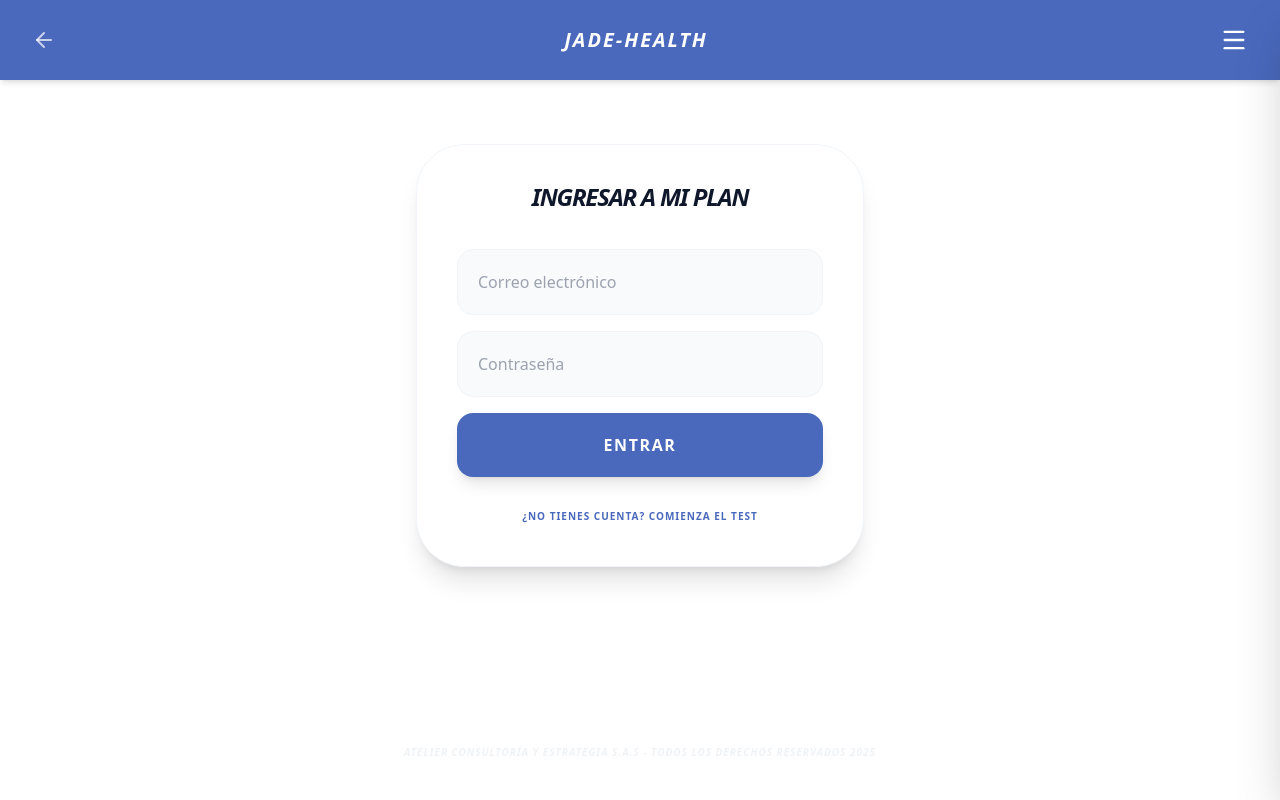
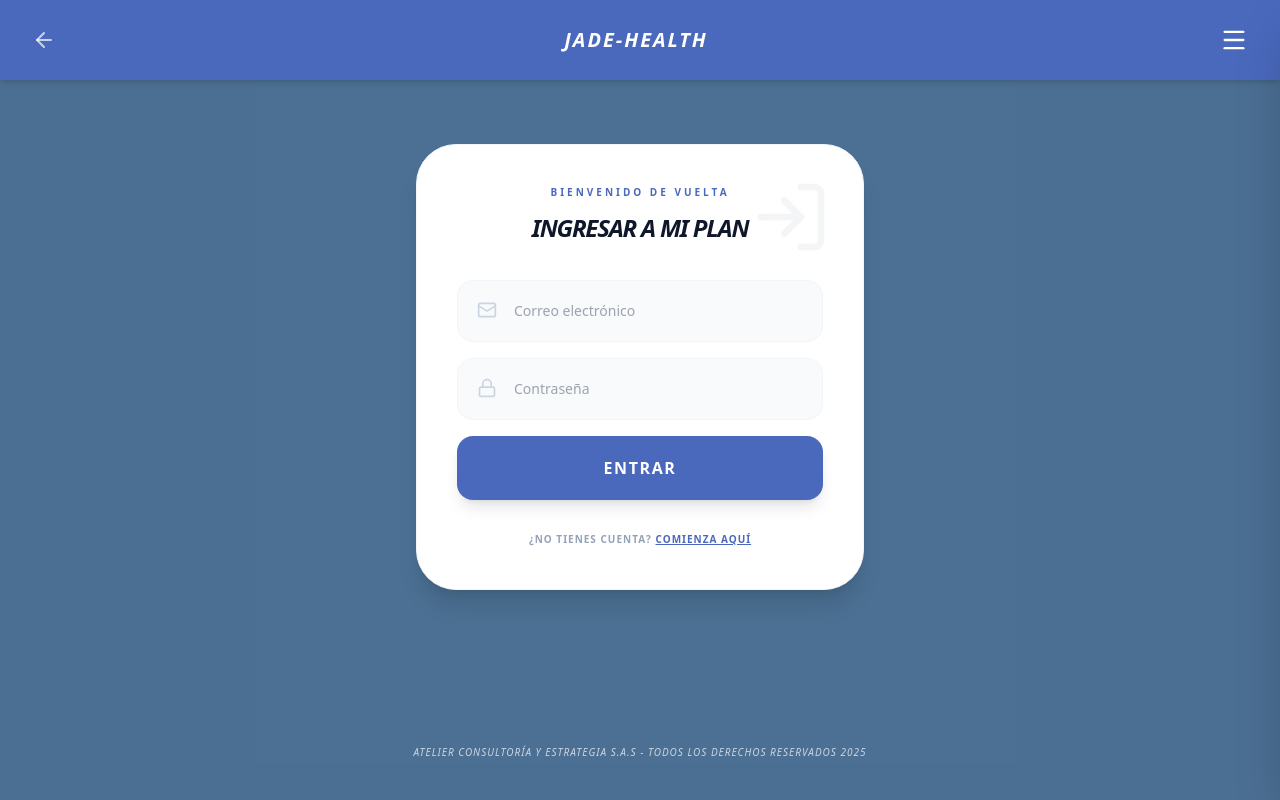
Before and after one commit to Atelier-Ai-Insights/crianza, a Next.js app: page /auth in a window 1280 px wide. Built offline with nearby package versions, Linux system fonts and the light colour scheme; no server answers.

Commit message:
Update auth.js

```diff
--- a/pages/auth.js
+++ b/pages/auth.js
@@ -2,8 +2,9 @@ import { useState, useEffect } from 'react';
 import { supabase } from '../lib/supabase';
 import { useRouter } from 'next/router';
 import Menu from '../components/Menu';
-import { ArrowLeft } from 'lucide-react';
+import { ArrowLeft, Mail, Lock, UserPlus, LogIn } from 'lucide-react';
 import { CONFIG } from '../constants/config';
+import { PERFILES } from '../constants/perfiles';
 
 export default function Auth() {
   const router = useRouter();
@@ -22,27 +23,43 @@ export default function Auth() {
 
     if (isLogin) {
       const { error } = await supabase.auth.signInWithPassword({ email, password });
-      if (!error) router.push('/plan');
-      else alert("Error al ingresar: " + error.message);
+      if (!error) {
+        router.push('/plan');
+      } else {
+        alert("Error al ingresar: " + error.message);
+      }
     } else {
       const { data, error } = await supabase.auth.signUp({ email, password });
+
       if (!error && data.user) {
-        const tempPerfil = localStorage.getItem('temp_perfil');
-        await supabase.from('perfiles').insert([{
+        // Recuperamos el nombre del perfil calculado (ej: "Abrumado en Crisis")
+        const tempPerfil = localStorage.getItem('temp_perfil') || PERFILES.TENSION;
+
+        const { error: profileError } = await supabase.from('perfiles').insert([{
           id: data.user.id,
           tipo_perfil: tempPerfil,
           test_completado: true
         }]);
+
+        if (!profileError) {
           router.push('/plan');
-      } else alert("Error al registrarse: " + error.message);
+        } else {
+          alert("Error al crear perfil: " + profileError.message);
+        }
+      } else {
+        alert("Error al registrarse: " + error.message);
+      }
     }
     setLoading(false);
   };
 
   return (
-    <div className="min-h-screen bg-white pt-32 px-6 flex flex-col items-center">
+    <div className="min-h-screen bg-slate-50/30 pt-32 px-6 flex flex-col items-center">
       <header className="fixed top-0 left-0 w-full bg-primary h-20 px-6 flex items-center justify-between z-30 shadow-md">
-        <button onClick={() => router.push('/')} className="p-2 text-white/70 hover:text-white transition-all">
+        <button
+          onClick={() => router.push('/')}
+          className="p-2 text-white/70 hover:text-white transition-all active:scale-90"
+        >
           <ArrowLeft size={24} />
         </button>
         <div className="flex items-center">
@@ -51,43 +68,62 @@ export default function Auth() {
         <div className="w-12 flex justify-end"><Menu /></div>
       </header>
 
-      <main className="max-w-md w-full bg-white rounded-[3rem] p-10 border border-slate-100 shadow-xl mt-4 relative overflow-hidden">
+      <main className="max-w-md w-full bg-white rounded-[2.5rem] p-10 border border-slate-100 shadow-xl mt-4 relative overflow-hidden">
+        <div className="absolute top-0 right-0 p-8 opacity-5">
+            {isLogin ? <LogIn size={80} /> : <UserPlus size={80} />}
+        </div>
+
+        <h2 className="text-primary font-bold text-[10px] uppercase tracking-[0.3em] mb-4 text-center">
+            {isLogin ? 'Bienvenido de vuelta' : 'Paso Final'}
+        </h2>
         <h1 className="text-2xl font-black text-slate-900 text-center mb-10 uppercase italic tracking-tighter leading-none">
-          {isLogin ? 'Ingresar a mi Plan' : 'Crea tu cuenta'}
+          {isLogin ? 'Ingresar a mi Plan' : 'Crea tu cuenta Jade'}
         </h1>
 
         <form onSubmit={handleAuth} className="space-y-4">
+          <div className="relative">
+            <Mail className="absolute left-5 top-5 text-slate-300" size={20} />
             <input
               type="email"
               placeholder="Correo electrónico"
-            className="w-full p-5 bg-slate-50 border border-slate-100 rounded-2xl focus:border-primary outline-none transition-all"
+              className="w-full p-5 pl-14 bg-slate-50 border border-slate-100 rounded-2xl focus:border-primary focus:bg-white outline-none transition-all text-sm"
               onChange={(e) => setEmail(e.target.value)}
               required
             />
+          </div>
+
+          <div className="relative">
+            <Lock className="absolute left-5 top-5 text-slate-300" size={20} />
             <input
               type="password"
               placeholder="Contraseña"
-            className="w-full p-5 bg-slate-50 border border-slate-100 rounded-2xl focus:border-primary outline-none transition-all"
+              className="w-full p-5 pl-14 bg-slate-50 border border-slate-100 rounded-2xl focus:border-primary focus:bg-white outline-none transition-all text-sm"
               onChange={(e) => setPassword(e.target.value)}
               required
             />
+          </div>
+
           <button
             disabled={loading}
-            className="w-full bg-primary text-white py-5 rounded-2xl font-black uppercase tracking-widest shadow-lg hover:brightness-110 transition-all active:scale-95 disabled:opacity-50"
+            className="w-full bg-primary text-white py-5 rounded-2xl font-black uppercase tracking-widest shadow-lg hover:brightness-110 transition-all active:scale-95 disabled:opacity-50 flex items-center justify-center gap-3"
           >
-            {loading ? 'Procesando...' : isLogin ? 'Entrar' : 'Registrarme'}
+            {loading ? 'Procesando...' : isLogin ? 'Entrar' : 'Obtener mi Plan'}
           </button>
         </form>
 
         <button
           onClick={() => setIsLogin(!isLogin)}
-          className="w-full mt-8 text-[10px] font-bold text-primary uppercase tracking-widest hover:underline text-center"
+          className="w-full mt-8 text-[10px] font-bold text-slate-400 uppercase tracking-widest hover:text-primary transition-colors text-center"
         >
-          {isLogin ? '¿No tienes cuenta? Comienza el test' : '¿Ya tienes cuenta? Inicia sesión'}
+          {isLogin ? (
+            <>¿No tienes cuenta? <span className="text-primary underline">Comienza aquí</span></>
+          ) : (
+            <>¿Ya tienes cuenta? <span className="text-primary underline">Inicia sesión</span></>
+          )}
         </button>
       </main>
 
-      <footer className="mt-auto py-10 text-slate-300 text-[10px] uppercase tracking-widest text-center px-6 italic font-black opacity-30">
+      <footer className="mt-auto py-10 text-slate-300 text-[10px] uppercase tracking-widest text-center px-6 italic font-medium">
         {CONFIG.FOOTER_TEXT}
       </footer>
     </div>
```
Lines whose indentation alone changed are shown as unchanged.
